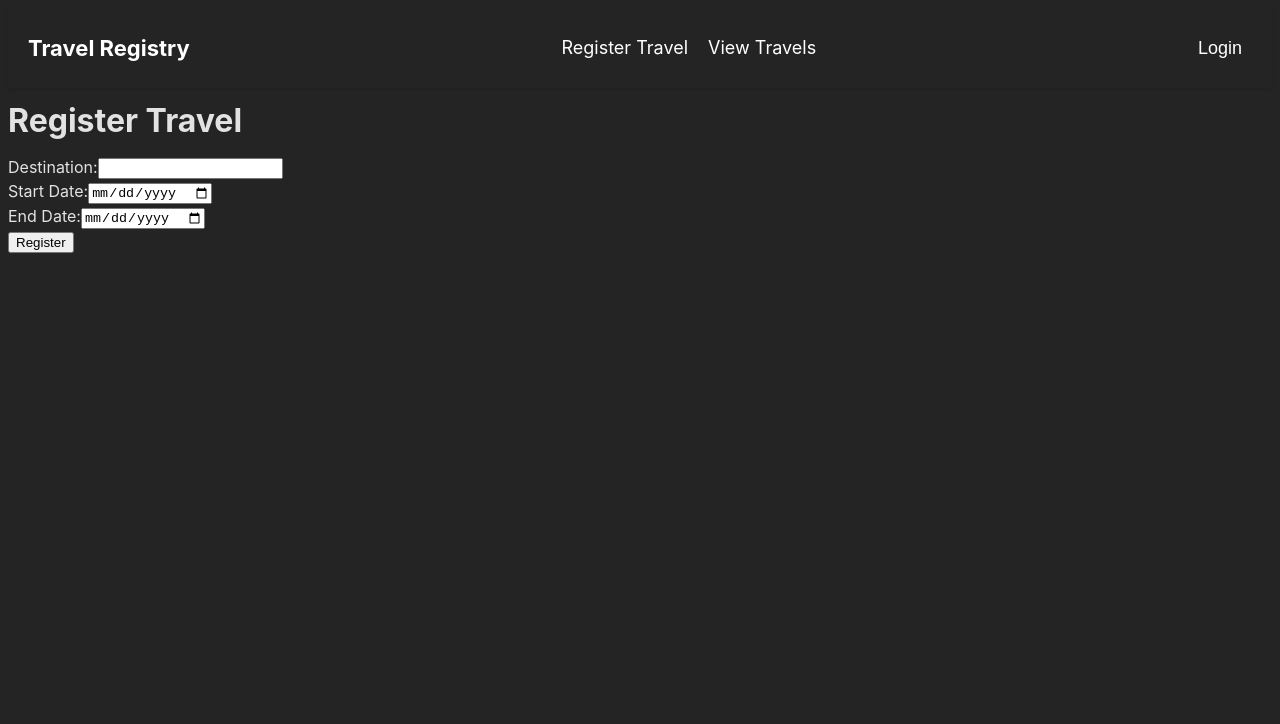
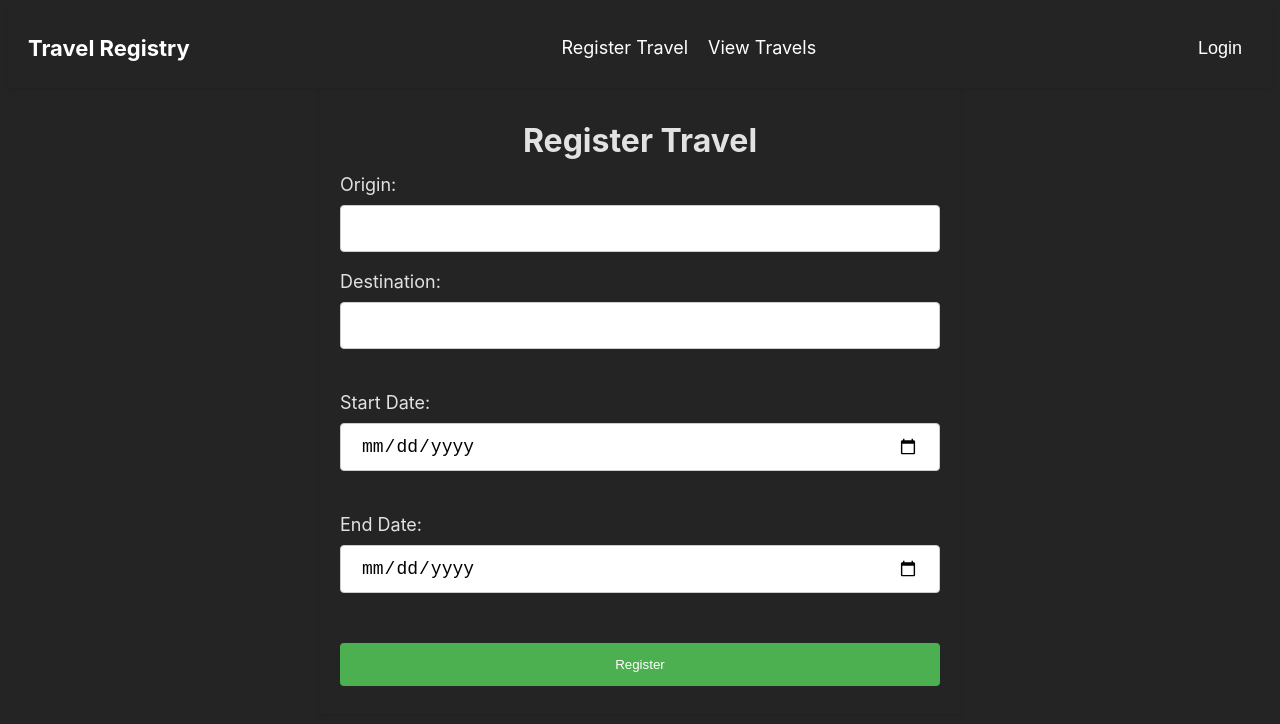
Before and after one commit to gdguesser/travel-registry-fe, a React (Vite) app: page /register-travel in a window 1280 px wide. Shown: the top 724 px of the page. Built offline with nearby package versions, Linux system fonts and the light colour scheme.

Commit message:
Connecting the registration to the backend api, also connected the travel view to it

```diff
--- a/src/components/TravelRegistration.css
+++ b/src/components/TravelRegistration.css
@@ -2,7 +2,7 @@
     max-width: 600px;
     margin: 0 auto;
     padding: 20px;
-    background-color: #f5f5f5;
+    background-color: #242424;
     box-shadow: 0px 2px 4px rgba(0, 0, 0, 0.1);
 }
 
--- a/src/components/TravelRegistration.tsx
+++ b/src/components/TravelRegistration.tsx
@@ -7,6 +7,7 @@
 }
 
 interface FormData {
+    origin: string;
     destination: string;
     start_date: string;
     end_date: string;
@@ -14,15 +15,25 @@
 
 const RegisterTravel: React.FC<Props> = () => {
     const [formData, setFormData] = useState<FormData>({
+        origin: '',
         destination: '',
         start_date: '',
         end_date: '',
     });
 
     const handleSubmit = async (event: React.FormEvent<HTMLFormElement>) => {
+        const startDate = new Date(formData.start_date);
+        const endDate = new Date(formData.end_date);
+
+        const startDateIso = startDate.toISOString();
+        const endDateIso = endDate.toISOString();
+
+        formData.start_date = startDateIso;
+        formData.end_date = endDateIso;
+
         event.preventDefault();
         try {
-            await axios.post<FormData>('/api/travels', formData);
+            await axios.post<FormData>('http://localhost:8080/travels', formData);
             alert("Travel registered!");
         } catch (error) {
             console.log(error);
@@ -36,8 +47,17 @@
     }
 
     return (
-        <form onSubmit={handleSubmit}>
+        <form className='register-travel' onSubmit={handleSubmit}>
             <h1>Register Travel</h1>
+            <label>
+                Origin:
+                <input
+                    type="text"
+                    name="origin"
+                    value={formData.origin}
+                    onChange={handleInputChange}
+                />
+            </label>
             <label>
                 Destination:
                 <input
--- a/src/components/ViewTravels.css
+++ b/src/components/ViewTravels.css
@@ -2,7 +2,7 @@
     max-width: 600px;
     margin: 0 auto;
     padding: 20px;
-    background-color: #f5f5f5;
+    background-color: #242424;
     box-shadow: 0px 2px 4px rgba(0, 0, 0, 0.1);
 }
 
--- a/src/components/ViewTravels.tsx
+++ b/src/components/ViewTravels.tsx
@@ -1,8 +1,10 @@
 import React, { useEffect, useState } from 'react';
 import axios from 'axios';
+import "./ViewTravels.css"
 
 interface Travel {
     id: number;
+    origin: string;
     destination: string;
     start_date: string;
     end_date: string;
@@ -23,11 +25,12 @@
     }, []);
 
     return (
-        <div>
+        <div className='view-travels'>
             <h1>View Travels</h1>
             <table>
                 <thead>
                     <tr>
+                        <th>Origin</th>
                         <th>Destination</th>
                         <th>Start Date</th>
                         <th>End Date</th>
@@ -36,6 +39,7 @@
                 <tbody>
                     {travels.map(travel => (
                         <tr key={travel.id}>
+                            <td>{travel.origin}</td>
                             <td>{travel.destination}</td>
                             <td>{travel.start_date}</td>
                             <td>{travel.end_date}</td>
```
